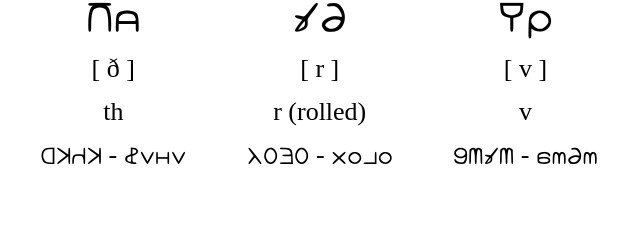
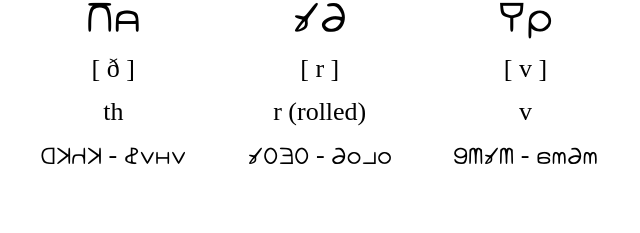
Before and after one commit to ZacStan/Mobelish-List, a plain HTML site: page index.html in a window 1280 px wide. Shown: the part 1279-1512 px from the top of the page, 608-1248 px from the left. Drawn offline with Linux system fonts and the light colour scheme.

Commit message:
Add files via upload

```diff
--- a/index.html
+++ b/index.html
@@ -162,7 +162,7 @@
 					<td class="lettername">JOKE - joke
 					<td class="lettername">AKRO - akro
 					<td class="lettername">GALA - gala
-					<td class="lettername">XINI - xini
+					<td class="lettername">RINI - rini
 					<td class="lettername">FORO - foro
 				</tr>
 			</table>
```
